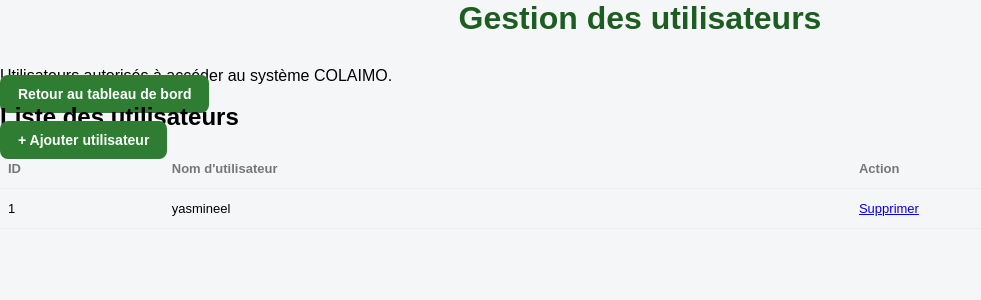
After one commit to yasmine-05/GestMat, a Flask app: page /users in a window 1280 px wide. The commit adds this page. Shown: the top 300 px of the page, without its empty margins (0-981 px from the left). Run offline with Flask 3, Linux system fonts and the light colour scheme; data comes from the database, SQL or seed files in the repository.

Commit message:
Update Flask project

```diff
--- a/app.py
+++ b/app.py
@@ -1,7 +1,11 @@
 from flask import Flask, render_template, request, redirect, url_for
 import sqlite3
+
 app = Flask(__name__)
+
 DB_NAME = "database.db"
+
+
 def init_db():
     conn = sqlite3.connect(DB_NAME)
     cursor = conn.cursor()
@@ -41,14 +45,18 @@ def init_db():
         "SELECT COUNT(*) FROM users WHERE username = ?",
         ("yasmineel",)
     )
+
     count = cursor.fetchone()[0]
+
     if count == 0:
         cursor.execute(
             "INSERT INTO users (username, password) VALUES (?, ?)",
             ("yasmineel", "1234")
         )
+
     conn.commit()
     conn.close()
+
 
 @app.route("/")
 def home():
@@ -84,7 +92,9 @@ def home():
         LIMIT 6
     """)
     recent_materials = cursor.fetchall()
+
     conn.close()
+
     return render_template(
         "dashboard.html",
         total_materials=total_materials,
@@ -94,49 +104,65 @@ def home():
         recent_materials=recent_materials
     )
 
+
 @app.route("/login", methods=["POST"])
 def login():
     username = request.form.get("username")
     password = request.form.get("password")
+
     conn = sqlite3.connect(DB_NAME)
     cursor = conn.cursor()
+
     cursor.execute(
         "SELECT * FROM users WHERE username = ? AND password = ?",
         (username, password)
     )
+
     user = cursor.fetchone()
+
     conn.close()
+
     if user:
         return redirect(url_for("home"))
     else:
         return "Wrong username or password"
 
+
 @app.route("/materials")
 def materials():
     conn = sqlite3.connect(DB_NAME)
     cursor = conn.cursor()
+
     cursor.execute("""
         SELECT *
         FROM materials
         ORDER BY id DESC
     """)
+
     materials = cursor.fetchall()
+
     conn.close()
+
     return render_template(
         "materials.html",
         materials=materials
     )
 
+
 @app.route("/add-material", methods=["GET", "POST"])
 def add_material():
+
     if request.method == "POST":
+
         material_type = request.form.get("type")
         reference = request.form.get("reference")
         marque = request.form.get("marque")
         date_achat = request.form.get("date_achat")
         quantite = request.form.get("quantite")
+
         conn = sqlite3.connect(DB_NAME)
         cursor = conn.cursor()
+
         cursor.execute("""
             INSERT INTO materials
             (
@@ -154,15 +180,21 @@ def add_material():
             date_achat,
             quantite
         ))
+
         conn.commit()
         conn.close()
+
         return redirect(url_for("materials"))
+
     return render_template("add_material.html")
+
 
 @app.route("/maintenance")
 def maintenance():
+
     conn = sqlite3.connect(DB_NAME)
     cursor = conn.cursor()
+
     cursor.execute("""
         SELECT
             maintenance.id,
@@ -177,23 +209,31 @@ def maintenance():
         ON maintenance.material_id = materials.id
         ORDER BY maintenance.id DESC
     """)
+
     maintenances = cursor.fetchall()
+
     conn.close()
+
     return render_template(
         "maintenance.html",
         maintenances=maintenances
     )
 
+
 @app.route("/add-maintenance", methods=["GET", "POST"])
 def add_maintenance():
+
     conn = sqlite3.connect(DB_NAME)
     cursor = conn.cursor()
+
     if request.method == "POST":
+
         material_id = request.form.get("material_id")
         type_maintenance = request.form.get("type_maintenance")
         date_maintenance = request.form.get("date_maintenance")
         statut = request.form.get("statut")
         description = request.form.get("description")
+
         cursor.execute("""
             INSERT INTO maintenance
             (
@@ -211,9 +251,12 @@ def add_maintenance():
             statut,
             description
         ))
+
         conn.commit()
         conn.close()
+
         return redirect(url_for("maintenance"))
+
     cursor.execute("""
         SELECT
             id,
@@ -223,13 +266,55 @@ def add_maintenance():
         FROM materials
         ORDER BY id DESC
     """)
+
     materials = cursor.fetchall()
+
     conn.close()
+
     return render_template(
         "add_maintenance.html",
         materials=materials
     )
 
+@app.route("/users")
+def users():
+
+    conn = sqlite3.connect(DB_NAME)
+    cursor = conn.cursor()
+
+    cursor.execute("""
+        SELECT id, username
+        FROM users
+        ORDER BY id ASC
+    """)
+
+    users = cursor.fetchall()
+
+    conn.close()
+
+    return render_template(
+        "users.html",
+        users=users
+    )
+
+
+@app.route("/delete-user/<int:user_id>")
+def delete_user(user_id):
+
+    conn = sqlite3.connect(DB_NAME)
+    cursor = conn.cursor()
+
+    cursor.execute(
+        "DELETE FROM users WHERE id = ?",
+        (user_id,)
+    )
+
+    conn.commit()
+    conn.close()
+
+    return redirect(url_for("users"))
+
+
 if __name__ == "__main__":
     init_db()
     app.run(debug=True)
--- /dev/null
+++ b/templates/users.html
@@ -0,0 +1,108 @@
+<!DOCTYPE html>
+<html lang="fr">
+
+<head>
+    <meta charset="UTF-8">
+    <meta name="viewport" content="width=device-width, initial-scale=1.0">
+
+    <title>Utilisateurs - COLAIMO</title>
+
+    <link rel="stylesheet"
+          href="{{ url_for('static', filename='style.css') }}">
+</head>
+
+<body>
+
+<div class="users-page">
+
+    <div class="users-header">
+
+        <div>
+            <h1>Gestion des utilisateurs</h1>
+            <p>Utilisateurs autorisés à accéder au système COLAIMO.</p>
+        </div>
+
+        <a href="{{ url_for('home') }}" class="back-btn">
+            Retour au tableau de bord
+        </a>
+
+    </div>
+
+
+    <div class="users-card">
+
+        <div class="users-card-header">
+
+            <h2>Liste des utilisateurs</h2>
+
+            <a href="#" class="add-btn">
+                + Ajouter utilisateur
+            </a>
+
+        </div>
+
+
+        <div class="table-container">
+
+            <table>
+
+                <thead>
+
+                    <tr>
+                        <th>ID</th>
+                        <th>Nom d'utilisateur</th>
+                        <th>Action</th>
+                    </tr>
+
+                </thead>
+
+
+                <tbody>
+
+                    {% for user in users %}
+
+                    <tr>
+
+                        <td>
+                            {{ user[0] }}
+                        </td>
+
+                        <td>
+                            {{ user[1] }}
+                        </td>
+
+                        <td>
+
+                            <a href="{{ url_for('delete_user', user_id=user[0]) }}"
+                               class="delete-btn">
+                                Supprimer
+                            </a>
+
+                        </td>
+
+                    </tr>
+
+                    {% else %}
+
+                    <tr>
+
+                        <td colspan="3">
+                            Aucun utilisateur enregistré.
+                        </td>
+
+                    </tr>
+
+                    {% endfor %}
+
+                </tbody>
+
+            </table>
+
+        </div>
+
+    </div>
+
+</div>
+
+</body>
+</html>
```
Also changed, not shown: templates/dashboard.html (+1 -37 lines).
